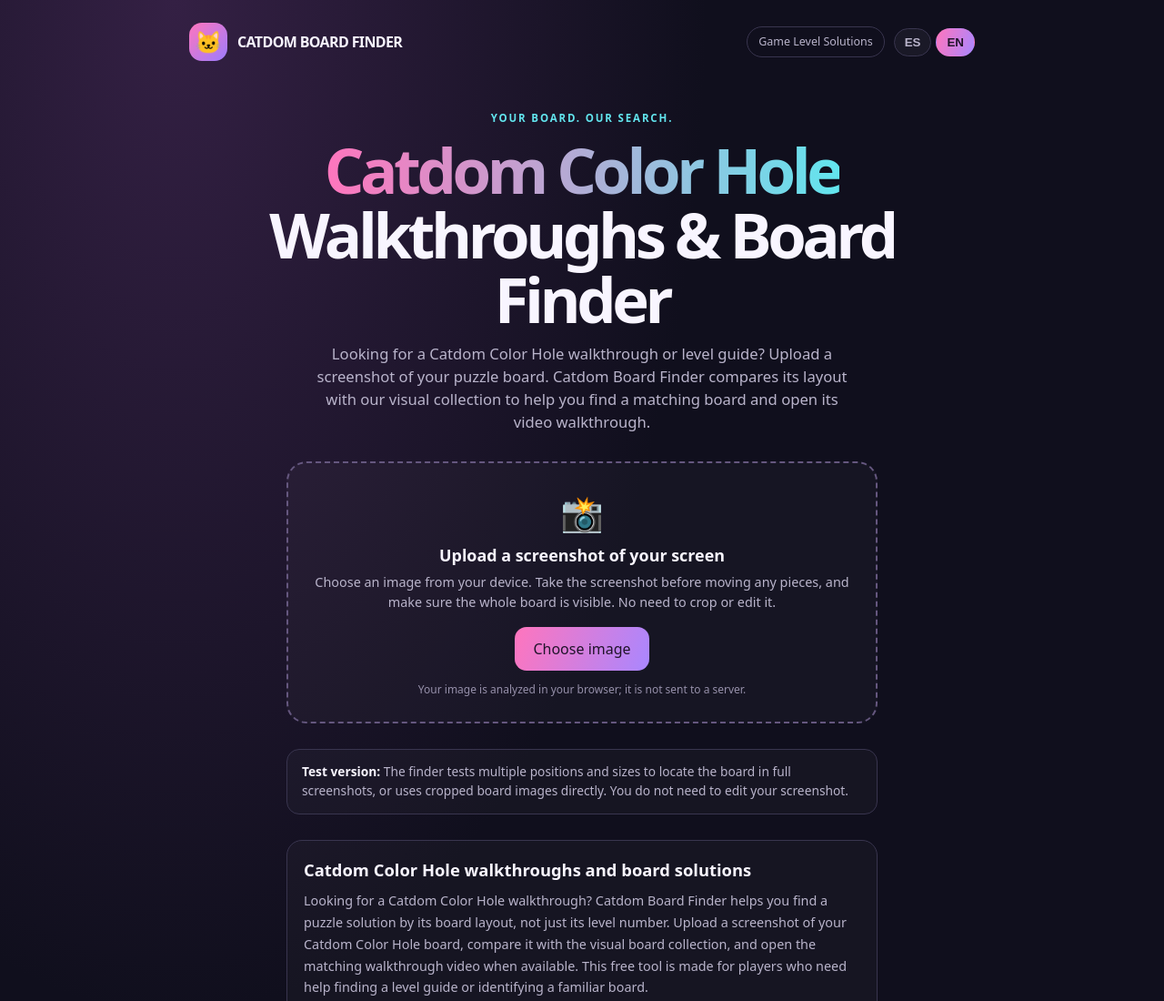
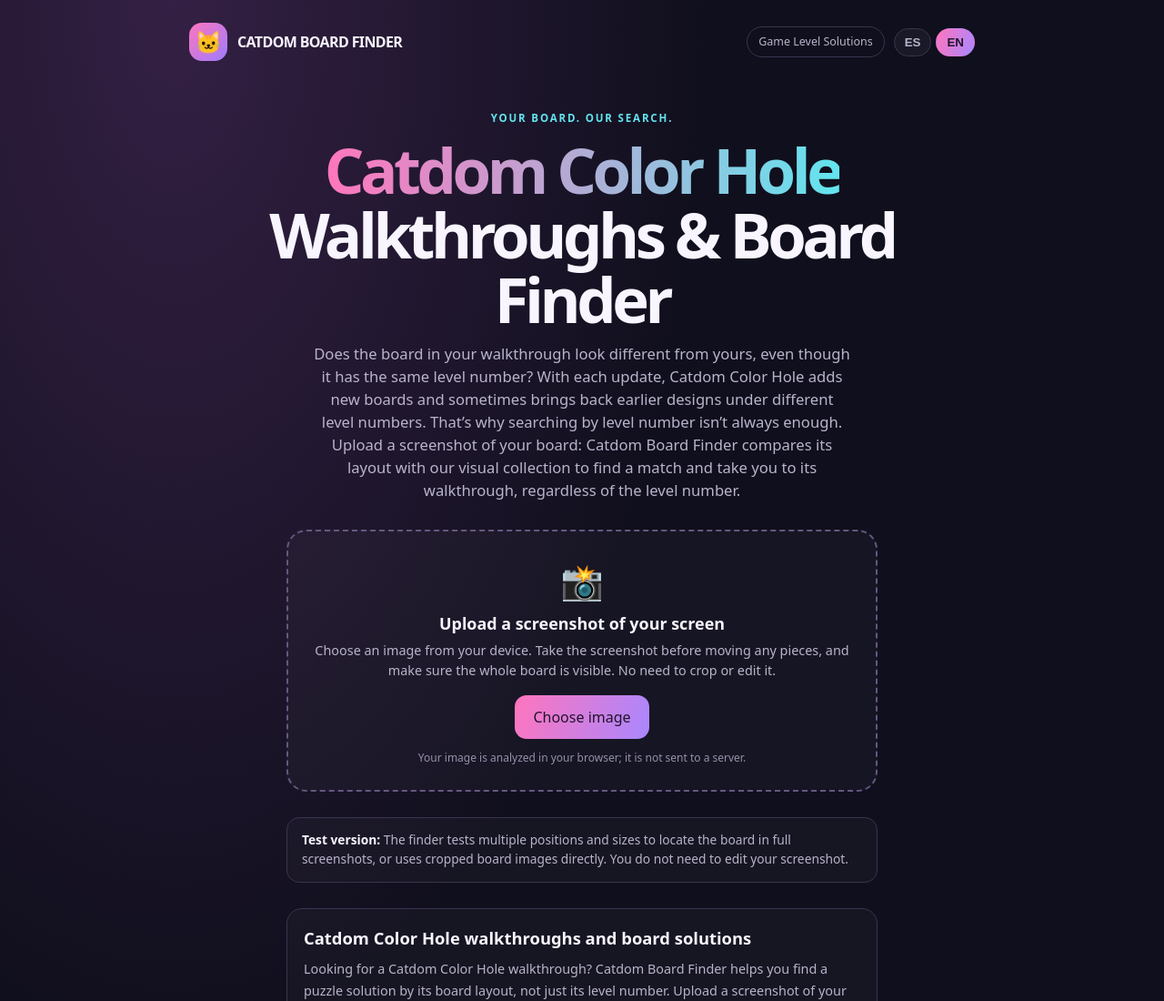
Before and after one commit to gamelevelsolutions/catdom-board-finder, a plain HTML site: page index.html in a window 1280 px wide. Shown: the top 1100 px of the page at 91% size. Drawn offline with Linux system fonts and the light colour scheme; no server answers.

Commit message:
Fix English language intro translation

```diff
--- a/index.html
+++ b/index.html
@@ -128,7 +128,7 @@ es:{
 },
 en:{
  eyebrow:'Your board. Our search.',seoTitle:'Catdom Color Hole walkthroughs and board solutions',seoText:'Looking for a Catdom Color Hole walkthrough? Catdom Board Finder helps you find a puzzle solution by its board layout, not just its level number. Upload a screenshot of your Catdom Color Hole board, compare it with the visual board collection, and open the matching walkthrough video when available. This free tool is made for players who need help finding a level guide or identifying a familiar board.',headline:'<span>Catdom Color Hole</span> Walkthroughs &amp; Board Finder',
- intro:'Looking for a Catdom Color Hole walkthrough or level guide? Upload a screenshot of your puzzle board. Catdom Board Finder compares its layout with our visual collection to help you find a matching board and open its video walkthrough.',
+ intro:'Does the board in your walkthrough look different from yours, even though it has the same level number? With each update, Catdom Color Hole adds new boards and sometimes brings back earlier designs under different level numbers. That’s why searching by level number isn’t always enough. Upload a screenshot of your board: Catdom Board Finder compares its layout with our visual collection to find a match and take you to its walkthrough, regardless of the level number.',
  uploadAria:'Screenshot upload area',uploadTitle:'Upload a screenshot of your screen',
  uploadHelp:'Choose an image from your device. Take the screenshot before moving any pieces, and make sure the whole board is visible. No need to crop or edit it.',
  chooseImage:'Choose image',privacy:'Your image is analyzed in your browser; it is not sent to a server.',
```
